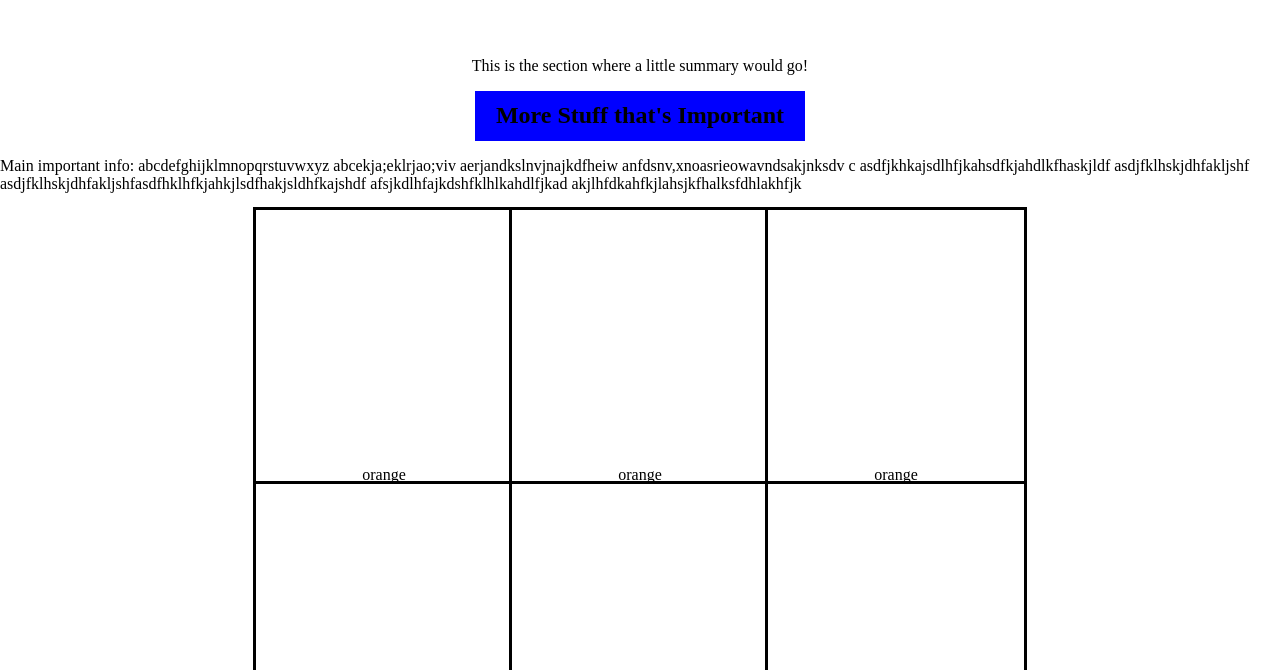
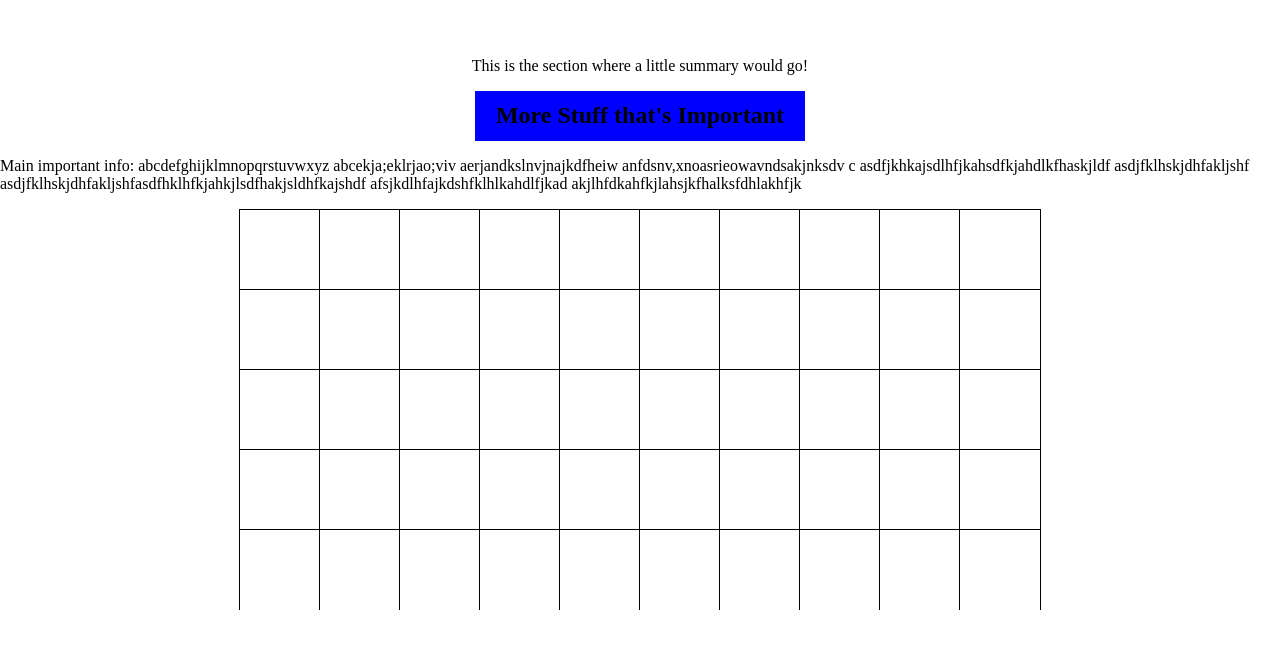
Before and after one commit to mahelkenn/javascript-practice, a plain HTML site: page index.html in a window 1280 px wide. Shown: the part 282-952 px from the top of the page. After the commit the page ends 892 px from the top, so only its background shows below. Drawn offline with Linux system fonts and the light colour scheme; a web font is replaced by a local one.

Commit message:
Expanded color options

```diff
--- a/css/main.css
+++ b/css/main.css
@@ -75,7 +75,15 @@ h1 {
   flex-flow: row wrap;
 }
 
-.orange {
+.color {
+  background-color: white;
+  width: 10%;
+  padding-top: 10%;
+  outline: 1px solid black;
+  text-align: center;
+}
+
+/* .orange {
   background-color: white;
   width: 32%;
   padding-top: 32%;
@@ -89,4 +97,4 @@ h1 {
   padding-top: 32%;
   outline: 3px solid black;
   text-align: center;
-}
+} */
--- a/index.html
+++ b/index.html
@@ -41,15 +41,56 @@
 
     <section class="content-wrapper">
       <div class="coloring-game">
-        <div class="orange">orange</div>
-        <div class="orange">orange</div>
-        <div class="orange">orange</div>
-        <div class="orange">orange</div>
-        <div class="blue">blue</div>
-        <div class="orange">orange</div>
-        <div class="orange">orange</div>
-        <div class="orange">orange</div>
-        <div class="orange">orange</div>
+        <div class="color orange"></div>
+        <div class="color orange"></div>
+        <div class="color orange"></div>
+        <div class="color blue"></div>
+        <div class="color green"></div>
+        <div class="color orange"></div>
+        <div class="color yellow"></div>
+        <div class="color orange"></div>
+        <div class="color orange"></div>
+        <div class="color orange"></div>
+        <div class="color orange"></div>
+        <div class="color orange"></div>
+        <div class="color red"></div>
+        <div class="color orange"></div>
+        <div class="color orange"></div>
+        <div class="color orange"></div>
+        <div class="color orange"></div>
+        <div class="color orange"></div>
+        <div class="color turquoise"></div>
+        <div class="color orange"></div>
+        <div class="color orange"></div>
+        <div class="color orange"></div>
+        <div class="color orange"></div>
+        <div class="color orange"></div>
+        <div class="color orange"></div>
+        <div class="color orange"></div>
+        <div class="color orange"></div>
+        <div class="color orange"></div>
+        <div class="color orange"></div>
+        <div class="color orange"></div>
+        <div class="color purple"></div>
+        <div class="color orange"></div>
+        <div class="color orange"></div>
+        <div class="color orange"></div>
+        <div class="color orange"></div>
+        <div class="color orange"></div>
+        <div class="color orange"></div>
+        <div class="color orange"></div>
+        <div class="color orange"></div>
+        <div class="color orange"></div>
+        <div class="color orange"></div>
+        <div class="color orange"></div>
+        <div class="color orange"></div>
+        <div class="color orange"></div>
+        <div class="color orange"></div>
+        <div class="color orange"></div>
+        <div class="color orange"></div>
+        <div class="color orange"></div>
+        <div class="color orange"></div>
+        <div class="color orange"></div>
       </div>
     </section>
 
--- a/js/main.js
+++ b/js/main.js
@@ -25,3 +25,9 @@ const click = function (color) {
 
 click("orange");
 click("blue");
+click("black");
+click("green");
+click("yellow");
+click("purple");
+click("turquoise");
+click("red");
```
